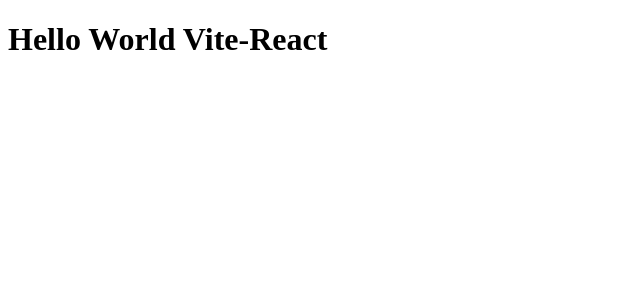
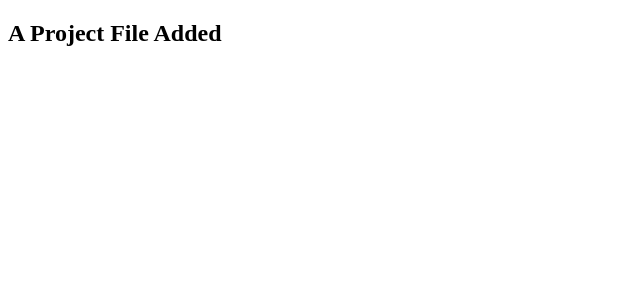
Before and after one commit to Sumit021995/react-js-study, a React (Vite) app in the folder vit-react/01Basic-react-vit/: page / in a window 1280 px wide. Shown: the top 300 px of the page, without its empty margins (0-640 px from the left). Built offline with nearby package versions, Linux system fonts and the light colour scheme.

Commit message:
change in app.js file

```diff
--- a/vit-react/01Basic-react-vit/src/App.jsx
+++ b/vit-react/01Basic-react-vit/src/App.jsx
@@ -1,9 +1,9 @@
-
+import Project from './Project'
 import React from 'react'
 function App() {
   return (
 
-      <h1>Hello World Vite-React</h1>
+      <Project/>
   )
 }
 
```
